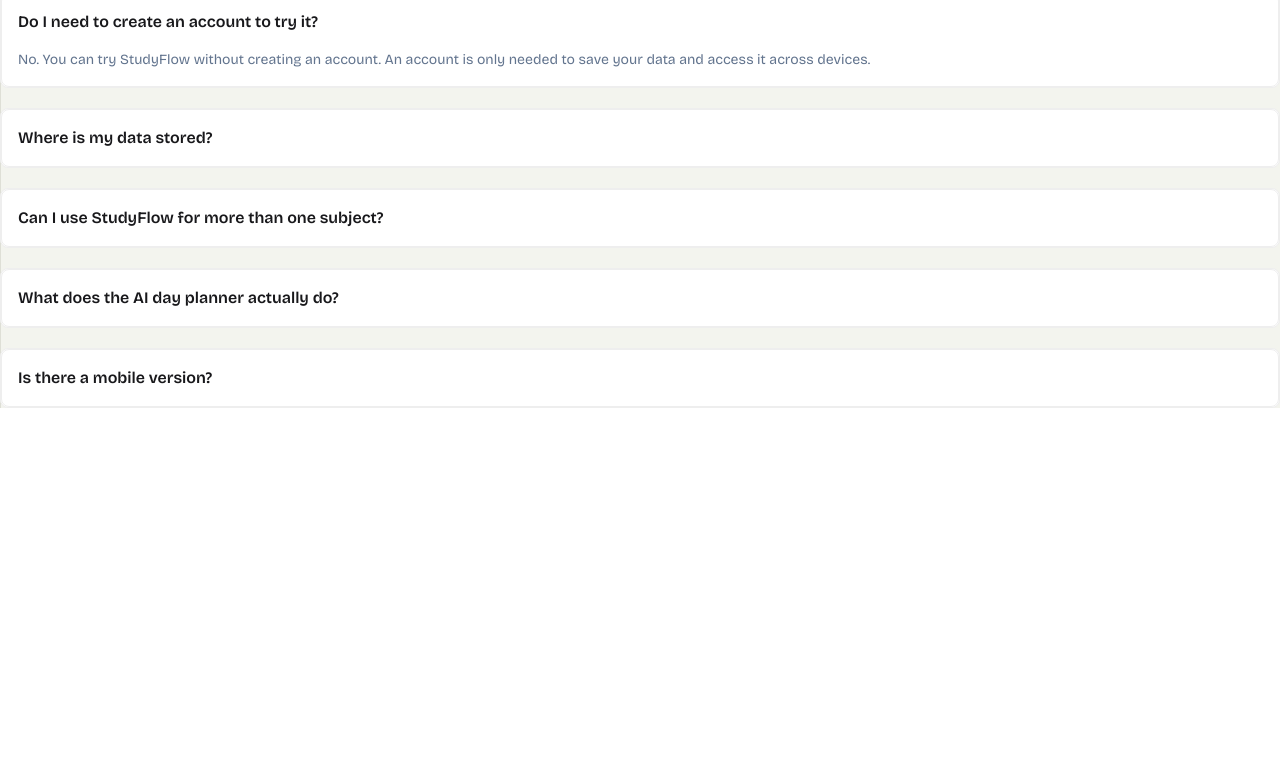
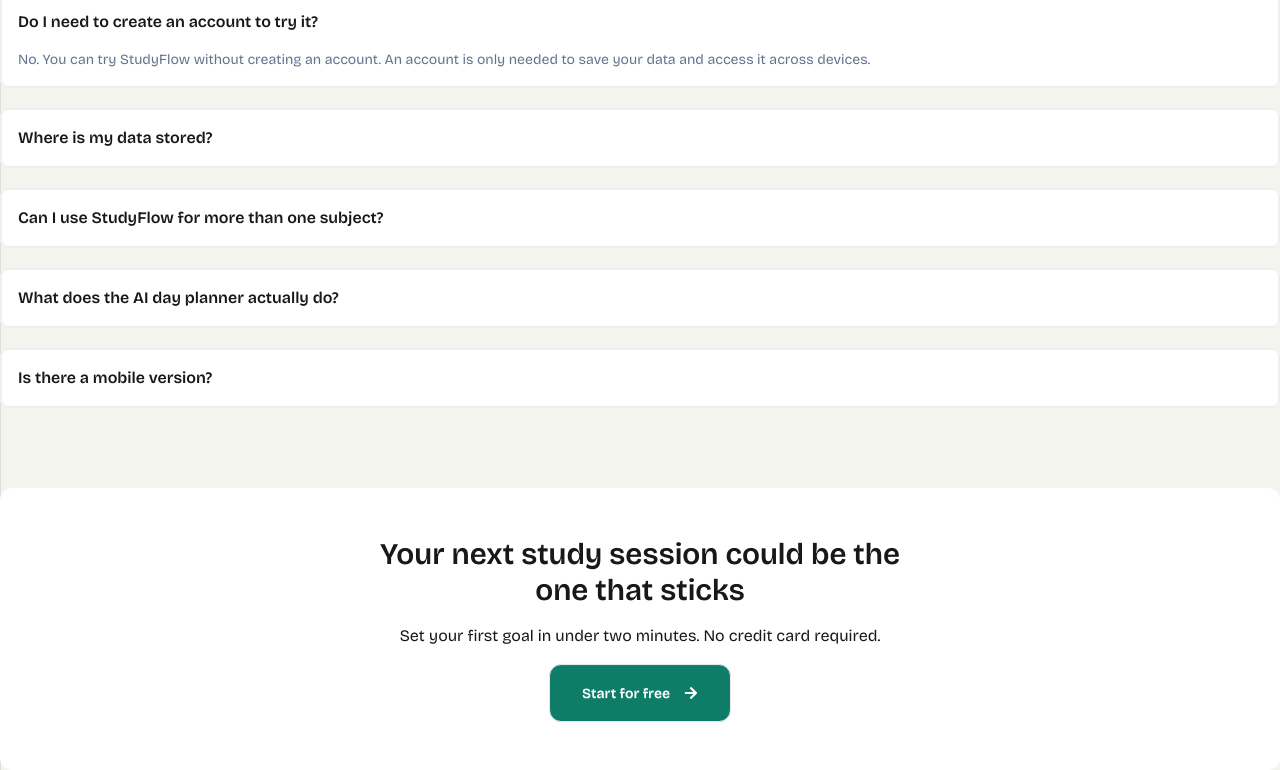
Before and after one commit to officialbondondatta/studyFlow, a React (Vite) app: page / in a window 1280 px wide. Shown: the part 3884-4654 px from the top of the page. Before the commit the page ends 4292 px from the top, so only its background shows below. Built offline with nearby package versions, Linux system fonts and the light colour scheme.

Commit message:
added marketting section

```diff
--- a/src/App.jsx
+++ b/src/App.jsx
@@ -4,6 +4,7 @@
 import Features from "./components/Features";
 import Goals from "./components/Goals";
 import HowitWorks from "./components/HowitWorks";
+import Marketting from "./components/Marketting";
 import Navbar from "./components/Navbar";
 import PlanPricing from "./components/PlanPricing";
 import Rating from "./components/Rating";
@@ -24,6 +25,7 @@
         <Rating></Rating>
         <PlanPricing></PlanPricing>
         <Faq></Faq>
+        <Marketting></Marketting>
       </div>
     </>
   )
--- /dev/null
+++ b/src/components/Marketting.jsx
@@ -0,0 +1,19 @@
+import { FaArrowRight } from "react-icons/fa";
+import SectionHeader from "./Shared/SectionHeader";
+
+const Marketting = () => {
+    const title = "Your next study session could be the one that sticks"
+    const description = "Set your first goal in under two minutes. No credit card required."
+    return (
+        <section className="container mx-auto lg:mt-20 mt-10 p-5 lg:p-0">
+            <div className="bg-white rounded-xl flex items-center flex-col justify-center space-y-4 p-12 text-center">
+                <h2 className="text-3xl font-semibold text-center max-w-140">{title}</h2>
+                <p className="">{description}</p>
+                <button className="btn text-white py-7 px-8 bg-[#0e7c66] rounded-xl">Start for free <FaArrowRight className="text-white ml-2" />
+                </button>
+            </div>
+        </section>
+    );
+};
+
+export default Marketting;
```
